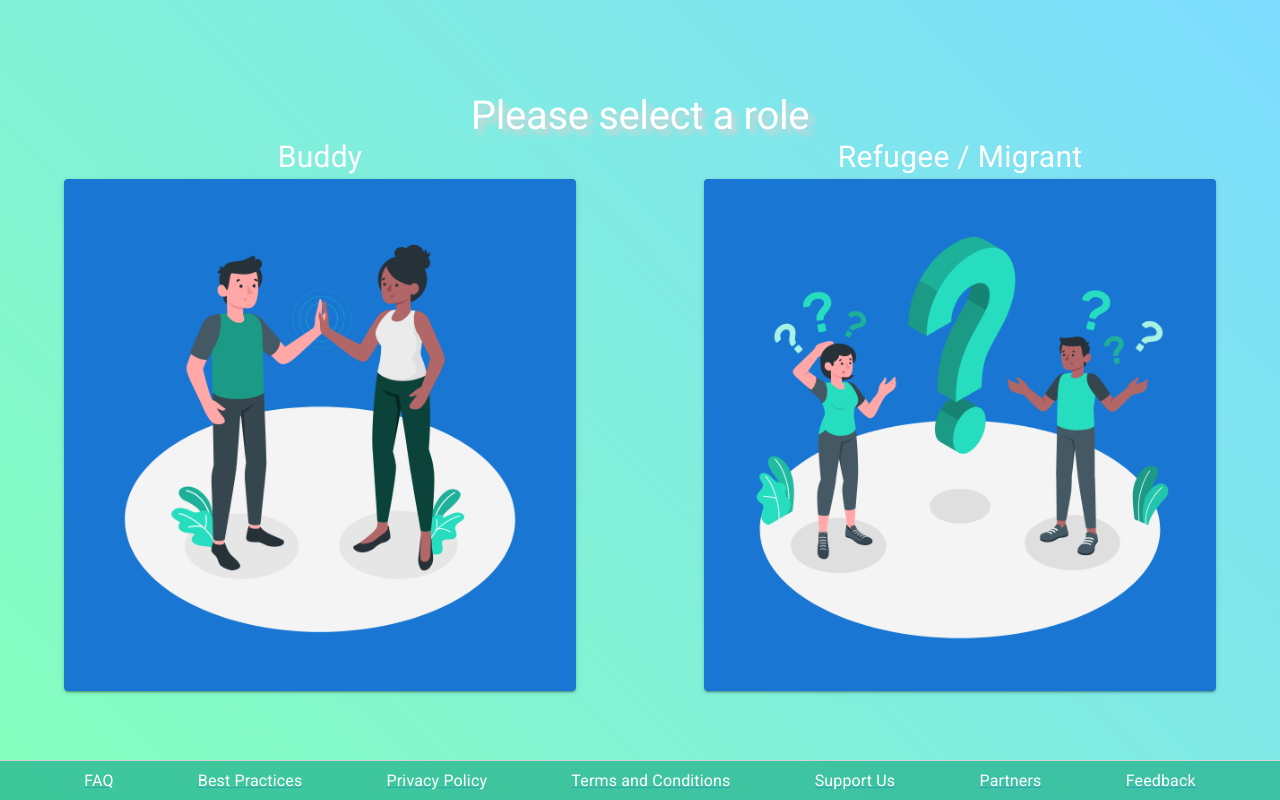
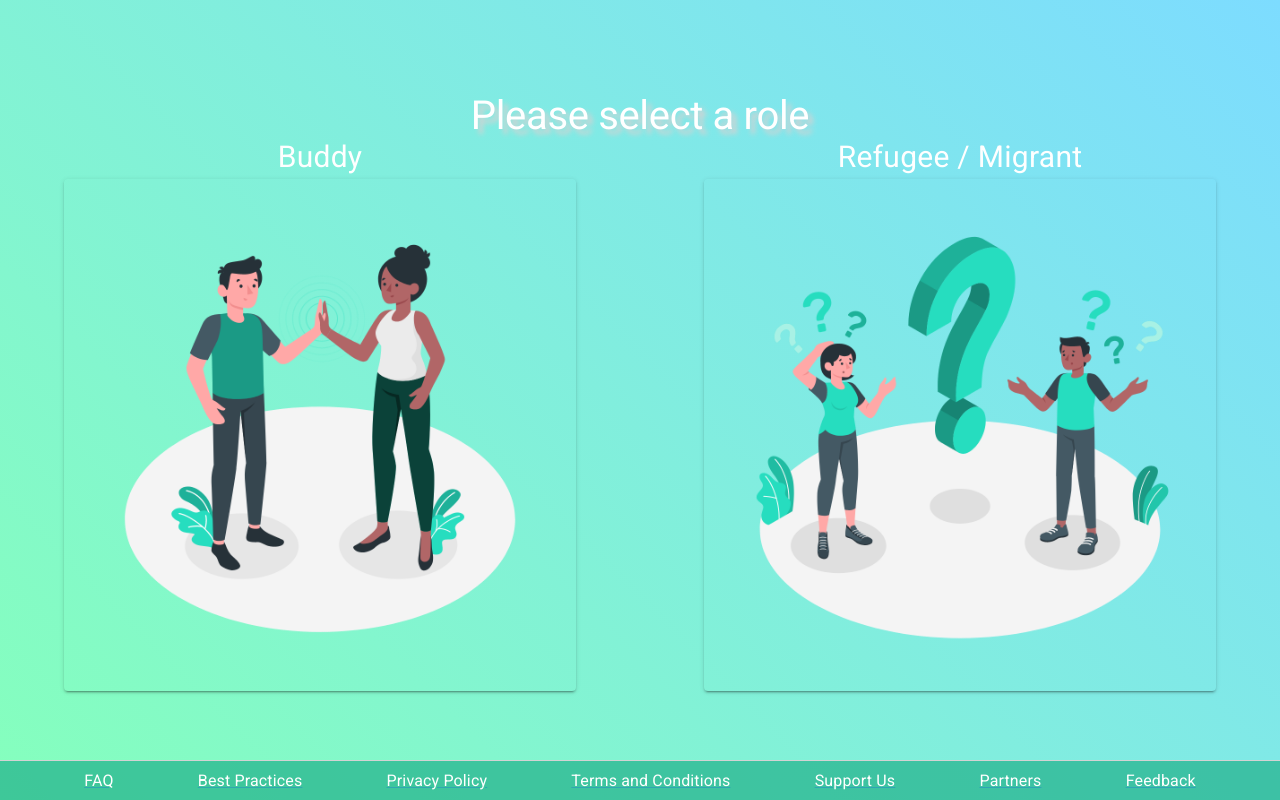
Before and after one commit to YannickPferr/collabothon-coba, a Next.js app: page /signup in a window 1280 px wide. Built offline with nearby package versions, Linux system fonts and the light colour scheme.

Commit message:
Fix bugs

```diff
--- a/components/profile/Languages.jsx
+++ b/components/profile/Languages.jsx
@@ -17,7 +17,7 @@ function Languages({ isBuddy }) {
     const handleDelete = (languageToDelete) => () => {
         setSelectedLanguages((languages) =>
             languages.filter(
-                (language) => language.code !== languageToDelete.code
+                (language) => language?.code !== languageToDelete?.code
             )
         );
     };
@@ -79,12 +79,12 @@ function Languages({ isBuddy }) {
                     let icon;
 
                     return (
-                        <ListItem key={language.key}>
+                        <ListItem key={language?.key}>
                             <Chip
                                 icon={icon}
-                                label={language.name}
+                                label={language?.name}
                                 onDelete={
-                                    language.label === 'React'
+                                    language?.label === 'React'
                                         ? undefined
                                         : handleDelete(language)
                                 }
--- a/components/profile/Location.jsx
+++ b/components/profile/Location.jsx
@@ -201,14 +201,16 @@ function Location({ isBuddy }) {
                                 <Grid item xs={3} style={{ marginBottom: 20 }}>
                                     <FormControl fullWidth>
                                         <InputLabel id="demo-simple-select-label">
-                                            How can you help?
+                                            How do you want to receive help?
                                         </InputLabel>
                                         <Select
                                             labelId="demo-simple-select-label"
                                             id="demo-simple-select"
                                             value={howCanYouHelpSelect}
                                             onChange={handleSelectChange}
-                                            label={'How can you help?'}
+                                            label={
+                                                'How do you want to receive help?'
+                                            }
                                         >
                                             <MenuItem value={'Online'}>
                                                 Online
--- a/styles/Signup.module.css
+++ b/styles/Signup.module.css
@@ -36,17 +36,17 @@
 
 .buttonBuddy {
     height: 40vw;
-    background-image: url('../public/mock-images/buddies3.png');
+    background-image: url('/mock-images/buddies3.png');
     background-repeat: no-repeat;
     background-position: center;
     background-size: 35vw;
     vertical-align: text-top;
-    background-color: transparent;
+    background-color: transparent !important;
 }
 
 .buttonBuddy:hover {
     background: rgba(0, 0, 0, 0.15);
-    background-image: url('../public/mock-images/buddies3.png');
+    background-image: url('/mock-images/buddies3.png');
     height: 70vh;
     background-repeat: no-repeat;
     background-position: center;
@@ -55,16 +55,16 @@
 
 .buttonRefugee {
     height: 40vw;
-    background-image: url('../public/mock-images/questions.png');
+    background-image: url('/mock-images/questions.png');
     background-repeat: no-repeat;
     background-position: center;
     background-size: 35vw;
-    background-color: transparent;
+    background-color: transparent !important;
 }
 
 .buttonRefugee:hover {
     background: rgba(0, 0, 0, 0.15);
-    background-image: url('../public/mock-images/questions.png');
+    background-image: url('/mock-images/questions.png');
     height: 70vh;
     background-repeat: no-repeat;
     background-position: center;
```
